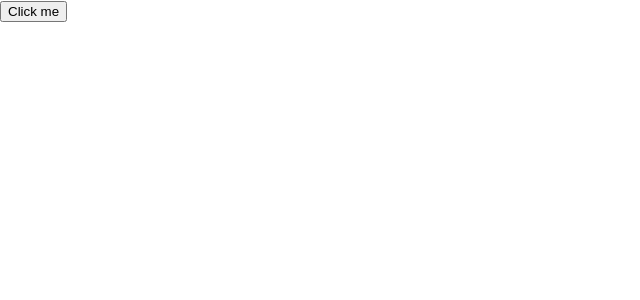
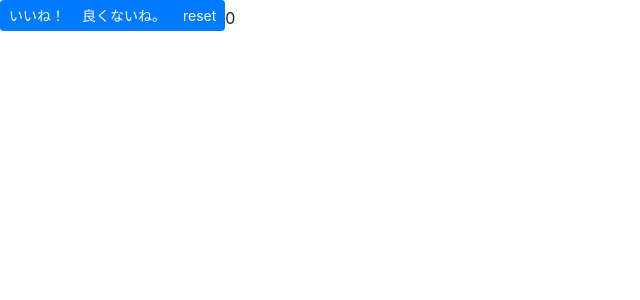
Before and after one commit to yo-yan/deploy_app_yo-yan, a React (Create React App) app: page / in a window 1280 px wide. Shown: the top 300 px of the page, without its empty margins (0-640 px from the left). Built offline with nearby package versions, Linux system fonts and the light colour scheme.

Commit message:
レベル-3

```diff
--- a/package.json
+++ b/package.json
@@ -6,7 +6,9 @@
     "@testing-library/jest-dom": "^4.2.4",
     "@testing-library/react": "^9.5.0",
     "@testing-library/user-event": "^7.2.1",
+    "bootstrap": "^4.5.2",
     "react": "^16.13.1",
+    "react-bootstrap": "^1.3.0",
     "react-dom": "^16.13.1",
     "react-scripts": "3.4.3"
   },
--- a/src/App.js
+++ b/src/App.js
@@ -1,11 +1,21 @@
-import React from 'react';
+import React, { useState } from 'react';
+import 'bootstrap/dist/css/bootstrap.min.css';
+import { Button, ButtonGroup } from 'react-bootstrap';
+
 
 function App() {
 
+  const [count, setCount] = useState(0);
+
   return (
     <div>
-      <button onClick={() => { alert('Helloworld') }}>Click me</button>
-    </div>
+      <ButtonGroup size="sm" className="mb-2">
+        <Button onClick={() => setCount(count + 1)}> いいね！</Button>
+        <Button onClick={() => setCount(count - 1)}>良くないね。</Button>
+        <Button onClick={() => setCount(0)}>reset</Button>
+      </ButtonGroup>
+      {count}
+    </div >
   )
 }
 
```
Also changed, not shown: 1 other file (tests, documents, lock files or other folders).
